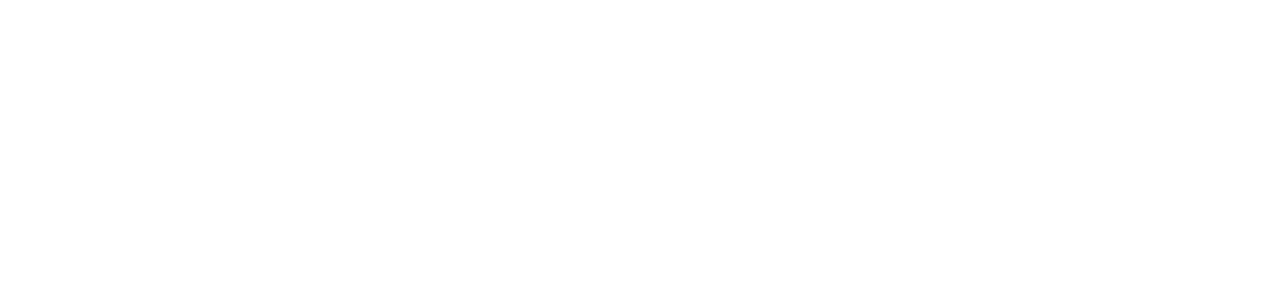
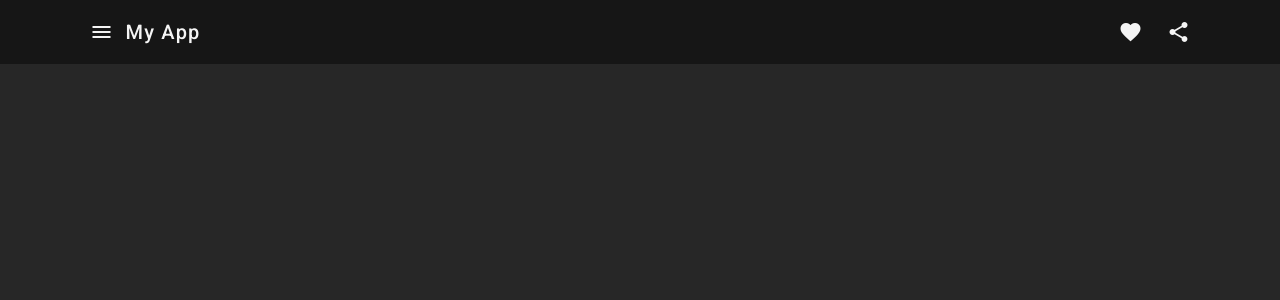
Before and after one commit to KacperLechicki/ProductsCRUD, an Angular app: page / in a window 1280 px wide. Shown: the top 300 px of the page. Built offline with nearby package versions, Linux system fonts and the light colour scheme.

Commit message:
angular material and bootstrap

```diff
--- a/angular.json
+++ b/angular.json
@@ -30,6 +30,7 @@
               "src/assets"
             ],
             "styles": [
+              "@angular/material/prebuilt-themes/indigo-pink.css",
               "src/styles.scss"
             ],
             "scripts": []
@@ -93,6 +94,7 @@
               "src/assets"
             ],
             "styles": [
+              "@angular/material/prebuilt-themes/indigo-pink.css",
               "src/styles.scss"
             ],
             "scripts": []
--- a/package.json
+++ b/package.json
@@ -11,13 +11,16 @@
   "private": true,
   "dependencies": {
     "@angular/animations": "^15.1.0",
+    "@angular/cdk": "^15.1.3",
     "@angular/common": "^15.1.0",
     "@angular/compiler": "^15.1.0",
     "@angular/core": "^15.1.0",
     "@angular/forms": "^15.1.0",
+    "@angular/material": "^15.1.3",
     "@angular/platform-browser": "^15.1.0",
     "@angular/platform-browser-dynamic": "^15.1.0",
     "@angular/router": "^15.1.0",
+    "bootstrap": "^5.3.0-alpha1",
     "rxjs": "~7.8.0",
     "tslib": "^2.3.0",
     "zone.js": "~0.12.0"
--- a/src/app/app.component.html
+++ b/src/app/app.component.html
@@ -0,0 +1,15 @@
+<mat-toolbar color="primary" class="nav-toolbar">
+  <div class="container">
+    <button mat-icon-button class="example-icon" aria-label="Example icon-button with menu icon">
+      <mat-icon>menu</mat-icon>
+    </button>
+    <span class="nav-toolbar__name">My App</span>
+    <span class="example-spacer"></span>
+    <button mat-icon-button class="example-icon favorite-icon" aria-label="Example icon-button with heart icon">
+      <mat-icon>favorite</mat-icon>
+    </button>
+    <button mat-icon-button class="example-icon" aria-label="Example icon-button with share icon">
+      <mat-icon>share</mat-icon>
+    </button>
+  </div>
+</mat-toolbar>
--- a/src/app/app.component.scss
+++ b/src/app/app.component.scss
@@ -0,0 +1,18 @@
+.nav-toolbar {
+  letter-spacing: 1.2px;
+  color: whitesmoke;
+  background-color: #161616;
+
+  .example-spacer {
+    flex: 1 1 auto;
+  }
+
+  .container {
+    display: flex;
+    align-items: center;
+
+    &__name {
+      margin-left: 10px;
+    }
+  }
+}
--- a/src/index.html
+++ b/src/index.html
@@ -1,13 +1,22 @@
 <!doctype html>
 <html lang="en">
+
 <head>
   <meta charset="utf-8">
   <title>CRUD</title>
   <base href="/">
   <meta name="viewport" content="width=device-width, initial-scale=1">
   <link rel="icon" type="image/x-icon" href="favicon.ico">
+  <link rel="stylesheet" href="	https://cdn.jsdelivr.net/npm/bootstrap@5.3.0-alpha1/dist/css/bootstrap.min.css">
+  <link rel="preconnect" href="https://fonts.gstatic.com">
+  <link href="https://fonts.googleapis.com/css2?family=Roboto:wght@300;400;500&display=swap" rel="stylesheet">
+  <link href="https://fonts.googleapis.com/icon?family=Material+Icons" rel="stylesheet">
 </head>
-<body>
+
+<body class="mat-typography">
   <app-root></app-root>
+
+  <script src="https://cdn.jsdelivr.net/npm/bootstrap@5.3.0-alpha1/dist/js/bootstrap.bundle.min.js"></script>
 </body>
+
 </html>
--- a/src/styles.scss
+++ b/src/styles.scss
@@ -1 +1,24 @@
 /* You can add global styles to this file, and also import other style files */
+
+*,
+*::before,
+*::after {
+  box-sizing: border-box;
+  margin: 0;
+  padding: 0;
+}
+
+html {
+  font-size: 62.5%;
+}
+
+html,
+body {
+  min-height: 100%;
+}
+body {
+  margin: 0;
+  font-family: Roboto, "Helvetica Neue", sans-serif;
+  font-size: 1.6rem;
+  background-color: #272727;
+}
```
Also changed, not shown: src/app/app.module.ts (+13 -6 lines), 1 other file (tests, documents, lock files or other folders).
